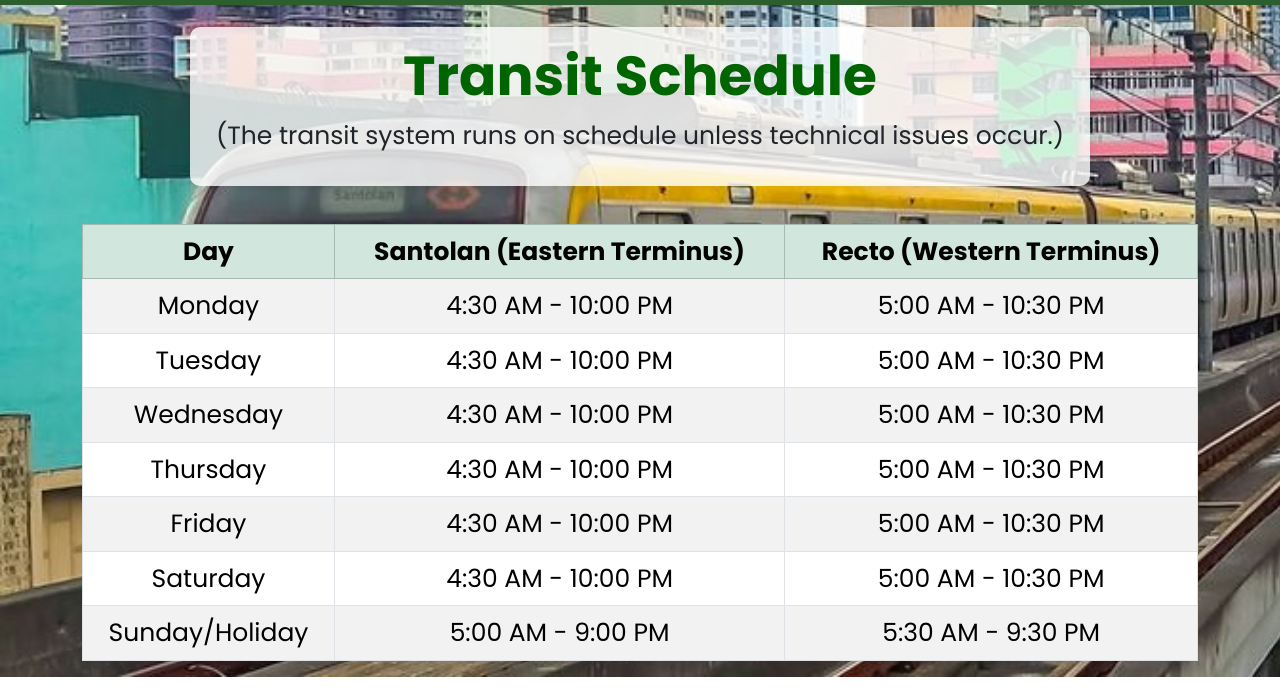
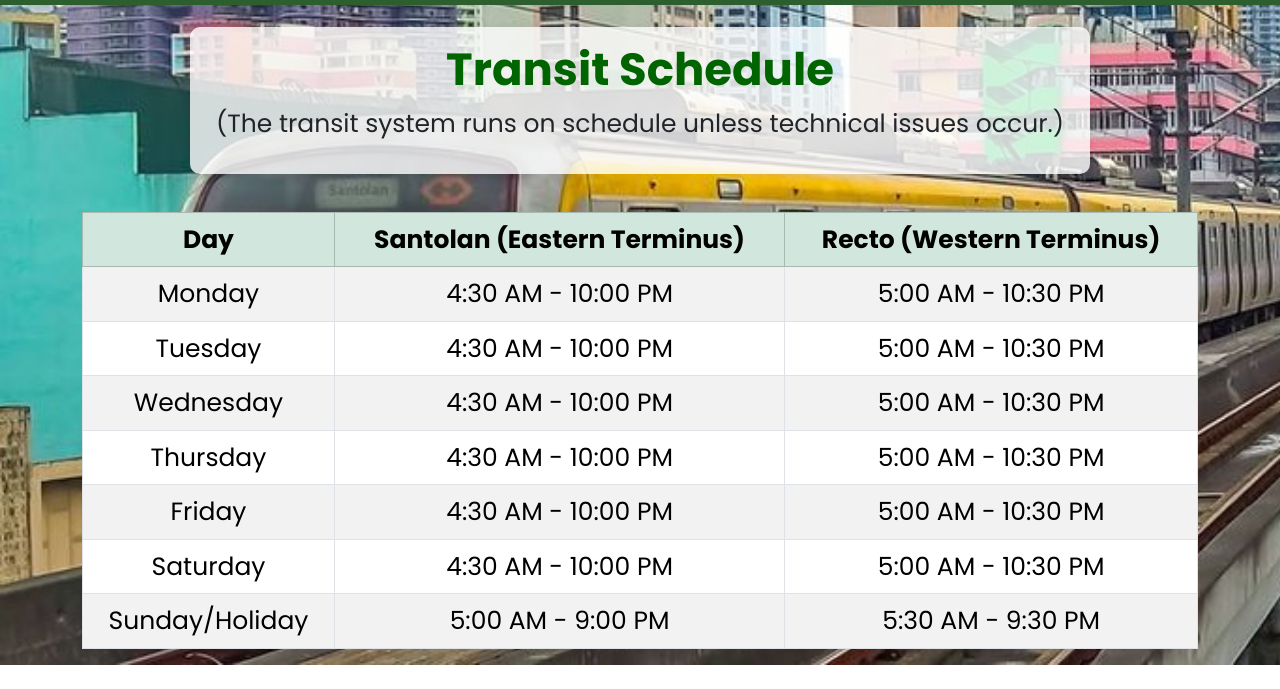
Before and after one commit to inigocode/LP_ICT9Sapphire_Q3Project_Romero-Jimenez, a plain HTML site: page page2.html in a window 1280 px wide. Shown: the part 111-800 px from the top of the page. Drawn offline with nearby package versions, Linux system fonts and the light colour scheme.

Commit message:
Update page2.html

```diff
--- a/page2.html
+++ b/page2.html
@@ -72,7 +72,7 @@
     <!-- Transit Schedule Section -->
     <div class="sched">
         <div class="container p-3 text-center translucent-container">
-            <h1 style="font-size: 55px; font-weight: bold; color: darkgreen;">Transit Schedule</h1>
+            <h1 style="font-size: 45px; font-weight: bold; color: darkgreen;">Transit Schedule</h1>
             <p>(The transit system runs on schedule unless technical issues occur.)</p>
         </div>
         <br>
```
